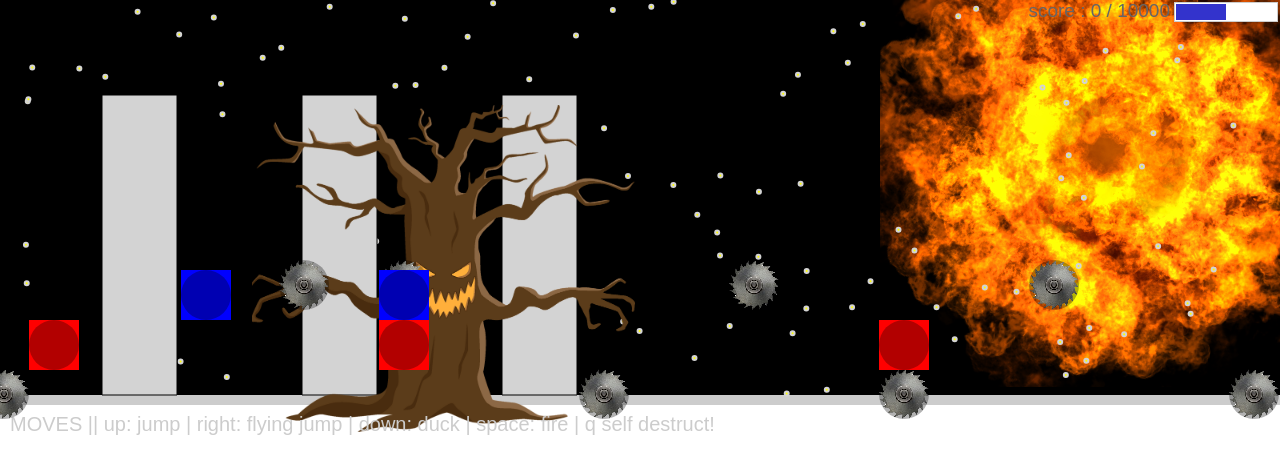
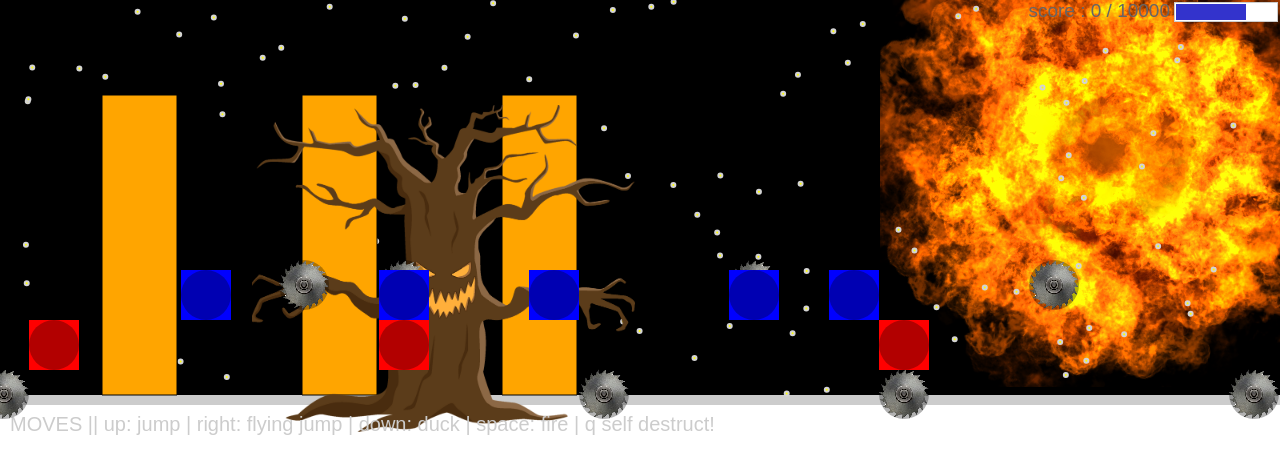
Before and after one commit to jakobcollins6714/jakobcollins.github.io, a website: page projects/runtime/index.html in a window 1280 px wide. Drawn offline with Linux system fonts and the light colour scheme.

Commit message:
getting motion

```diff
--- a/projects/runtime/js/game.js
+++ b/projects/runtime/js/game.js
@@ -7,7 +7,7 @@
 
     window.opspark.createGameManager = function(app,hud) {
         var score = 0;
-        var health = 100;
+        var health = 120;
         var view = app.view;
         var space = app.space;
 
@@ -38,7 +38,7 @@
            then hallie dies and the game ends
          */
         function changeIntegrity(amount) {
-            health = Math.min(health + amount, 100);
+            health = Math.min(health + amount, 120);
             console.log("setting integrity = ",health);
             hud.setIntegrity(health);
             if(health <= 0) {
@@ -149,7 +149,7 @@
                duration is in milliseconds
             */
             body.flyTo = function(x,y,duration) {
-                duration = duration || 100;
+                duration = duration || 500;
                 removeFromSpace(body);
                 createjs.Tween.get(body).to({x:x,y:y}, duration).call(function() {
                     removeGameItem(body);
--- a/projects/runtime/js/level01.js
+++ b/projects/runtime/js/level01.js
@@ -34,12 +34,19 @@ var level01 = function (window) {
                 { "type": "enemy", "x": 650, "y": groundY - 50},
                 { "type": "enemy", "x": 1000, "y": groundY - 50},
                 { "type": "enemy", "x": 1500, "y": groundY - 50},
-                { "type": "enemy", "x": 2000, "y": groundY - 50},
+                { "type": "enemy", "x": 3000, "y": groundY - 50},
+                { "type": "enemy", "x": 3110, "y": groundY - 50},
+                { "type": "enemy", "x": 3200, "y": groundY - 50},
+                { "type": "enemy", "x": 3300, "y": groundY - 50},
+                { "type": "enemy", "x": 3400, "y": groundY - 50},
 
                 { "type": "reward", "x": 400, "y": groundY - 100},
                 { "type": "reward", "x": 600, "y": groundY - 100},
                 { "type": "reward", "x": 800, "y": groundY - 100},
                 { "type": "reward", "x": 1000, "y": groundY - 100},
+                { "type": "reward", "x": 1150, "y": groundY - 100},
+                { "type": "reward", "x": 1350, "y": groundY - 100},
+                { "type": "reward", "x": 1450, "y": groundY - 100},
 
             ]
         };
--- a/projects/runtime/js/view/background.js
+++ b/projects/runtime/js/view/background.js
@@ -56,7 +56,7 @@ var background = function (window) {
             // TODO 5: Part 1 - Add buildings!     Q: This is before TODO 4 for a reason! Why?
             for (var i = 0; i < 5; ++i) {
                 var buildingHeight = 300;
-                var building = draw.rect(75, buildingHeight, "LightGray", "Black", 1);
+                var building = draw.rect(75, buildingHeight, "orange", "Black", 1);
                 building.x = 200 * i;
                 building.y = groundY - buildingHeight;
                 background.addChild(building);
```
Also changed, not shown: projects/runtime/index.html (line endings or trailing spaces).
